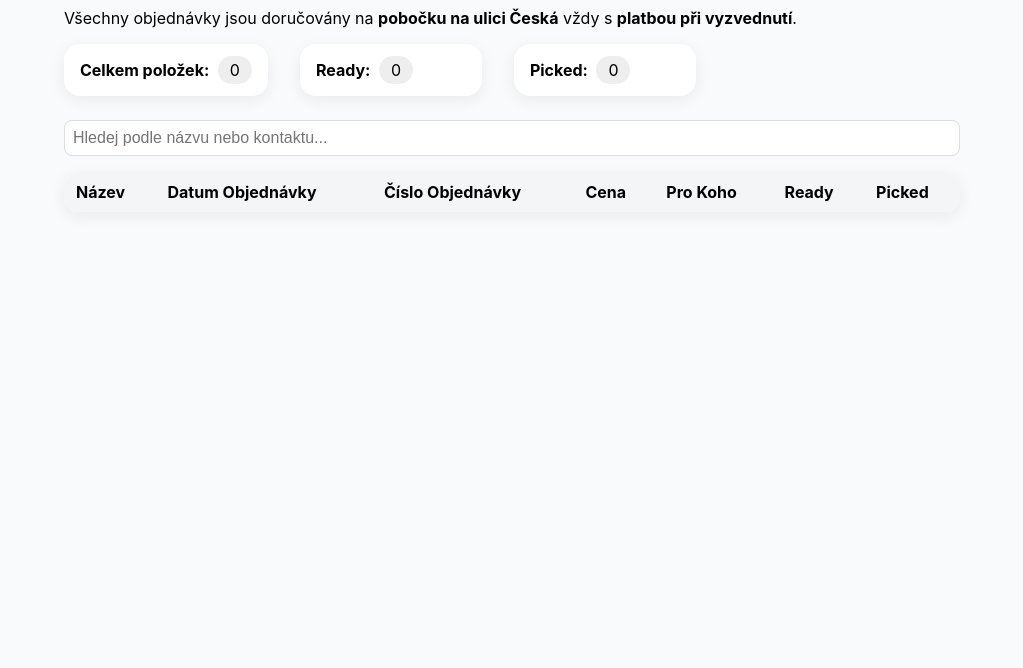
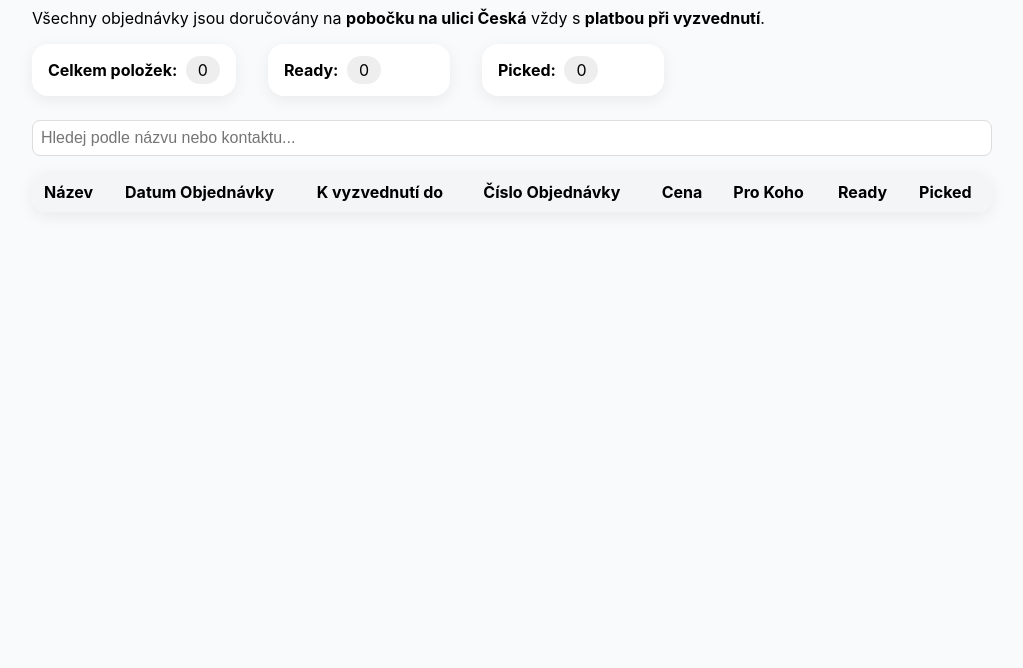
Before and after one commit to TomasDolez/notino-orders, a plain HTML site: page index.html in a window 1280 px wide. Shown: the part 132-800 px from the top of the page, without its empty margins (128-1151 px from the left). Drawn offline with Linux system fonts and the light colour scheme; no server answers.

Commit message:
pick date

```diff
--- a/index.html
+++ b/index.html
@@ -27,6 +27,7 @@
         <tr>
           <th>Název</th>
           <th>Datum Objednávky</th>
+          <th>K vyzvednutí do</th>
           <th>Číslo Objednávky</th>
           <th>Cena</th>
           <th>Pro Koho</th>
--- a/main.js
+++ b/main.js
@@ -61,6 +61,7 @@ function renderTable(data, filter = "") {
             <tr>
                 <td>${row['Name'] || ""}</td>
                 <td>${row['Purchase Date'] || ""}</td>
+                <td>${row['Pick Date'] || ""}</td>
                 <td>${row['Order Number'] || ""}</td>
                 <td>${row['Price'] || ""}</td>
                 <td>${row['Contacts'] || ""}</td>
--- a/styles.css
+++ b/styles.css
@@ -4,7 +4,7 @@ body {
   font-family: 'Inter', -apple-system, BlinkMacSystemFont, 'Segoe UI', Roboto, sans-serif;
 }
 .container {
-  max-width: 70vw;
+  max-width: 75vw;
   margin: 2rem auto;
   padding: 1.5rem;
 }
```
